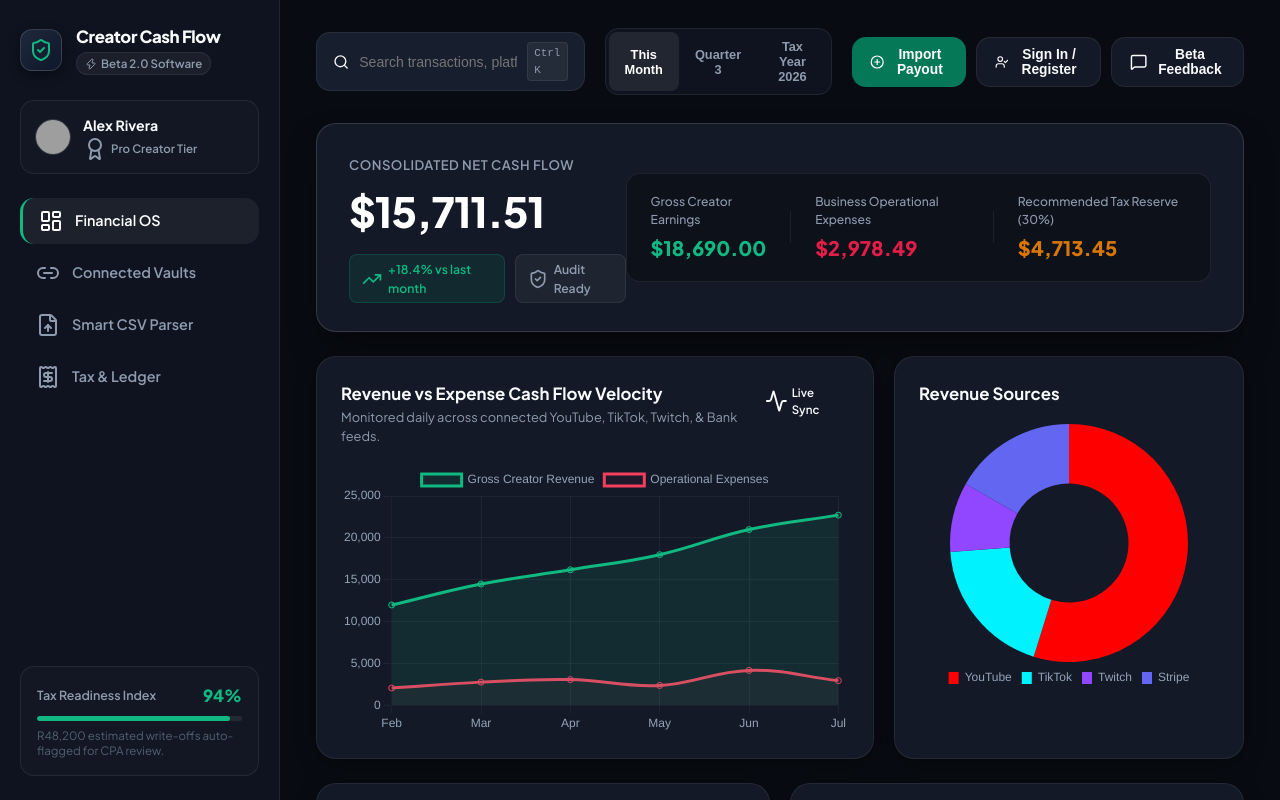
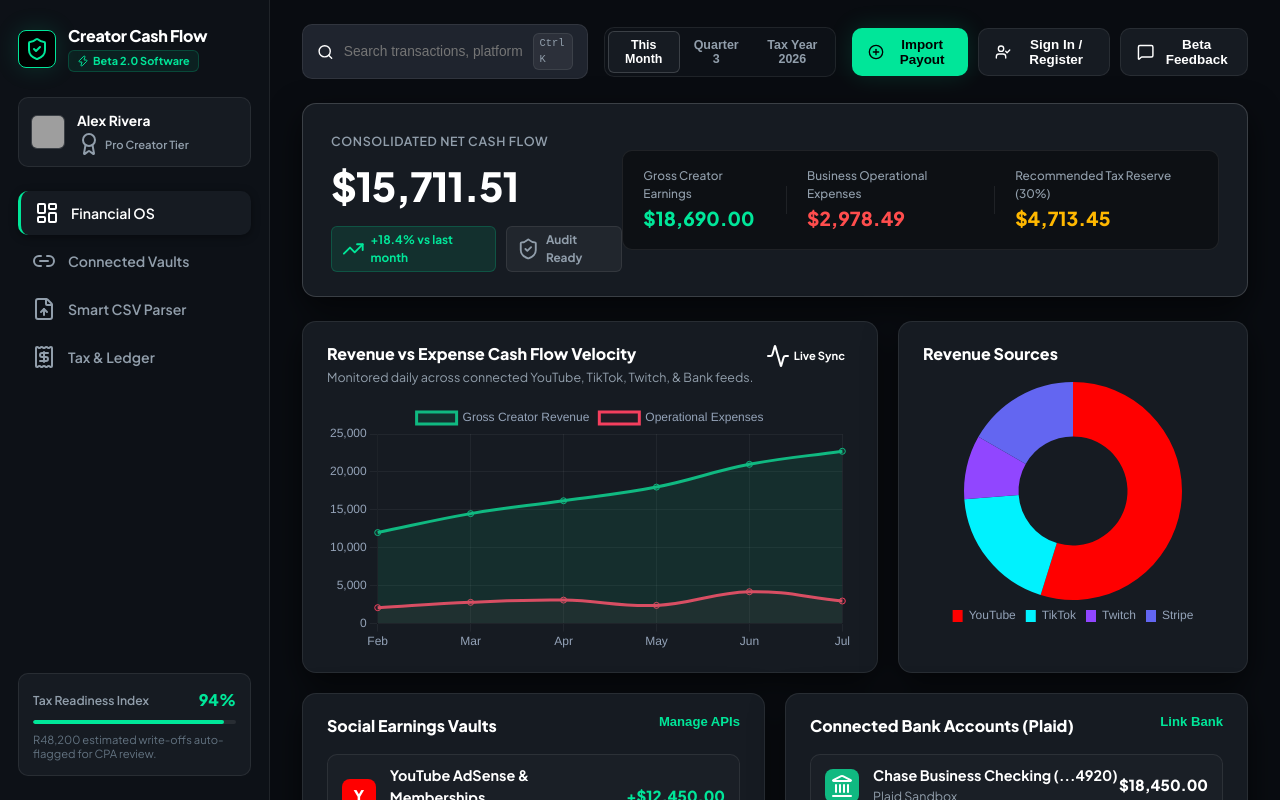
Before and after one commit to reamogetswemolefe0190-cmd/creator-cash-flow, a website: page index.html in a window 1280 px wide. Drawn offline with nearby package versions, Linux system fonts and the light colour scheme; grey boxes are pictures that could not be loaded.

Commit message:
Complete Option C UI overhaul: Ramp.com & Mercury Bank Enterprise FinTech Design System

```diff
--- a/style.css
+++ b/style.css
@@ -1,41 +1,42 @@
 /* ==========================================================================
-   Creator Cash Flow - Executive FinTech Palette (Stripe & Revolut Inspired)
+   Creator Cash Flow - Enterprise FinTech Design System
+   Inspired by Ramp.com & Mercury.com
    ========================================================================== */
 
 :root {
-    /* Executive Color Palette */
-    --bg-app: #080B11;
-    --bg-sidebar: #0E131F;
-    --bg-card: #131926;
-    --bg-card-hover: #192132;
-    --bg-input: #171E2D;
+    /* Ramp & Mercury Enterprise Carbon Palette */
+    --bg-app: #090C11;
+    --bg-sidebar: #0D1117;
+    --bg-card: #161B22;
+    --bg-card-hover: #1C212B;
+    --bg-input: #1F242E;
 
-    --border-color: rgba(255, 255, 255, 0.07);
-    --border-highlight: rgba(255, 255, 255, 0.14);
+    --border-color: rgba(255, 255, 255, 0.08);
+    --border-highlight: rgba(255, 255, 255, 0.16);
 
-    /* Executive Typography Colors */
-    --text-primary: #F8FAFC;
-    --text-secondary: #8E9BAE;
-    --text-dim: #526075;
+    /* Ramp Signature High-Contrast Colors */
+    --text-primary: #FFFFFF;
+    --text-secondary: #919EAB;
+    --text-muted: #637381;
 
-    /* High-Trust Financial Accents */
-    --accent-emerald: #10B981;
-    --accent-emerald-dark: #047857;
-    --accent-emerald-glow: rgba(16, 185, 129, 0.12);
+    /* Ramp Signature Acid Emerald & Financial Accents */
+    --ramp-emerald: #00E699;
+    --ramp-emerald-dark: #00B377;
+    --ramp-emerald-glow: rgba(0, 230, 153, 0.15);
 
-    --accent-slate-blue: #475569;
-    --accent-indigo: #6366F1;
-    --accent-amber: #D97706;
-    --accent-coral: #E11D48;
+    --ramp-coral: #FF4D4D;
+    --ramp-amber: #FFB800;
+    --ramp-indigo: #6366F1;
+    --ramp-blue: #38BDF8;
 
-    /* Software Elevation & Curves */
-    --radius-sm: 8px;
-    --radius-md: 14px;
-    --radius-lg: 20px;
+    /* Ramp Precision Elevation & Radius */
+    --radius-sm: 6px;
+    --radius-md: 10px;
+    --radius-lg: 14px;
     --radius-full: 9999px;
 
-    --shadow-card: 0 16px 36px -12px rgba(0, 0, 0, 0.6);
-    --shadow-soft: 0 4px 20px rgba(0, 0, 0, 0.35);
+    --shadow-card: 0 12px 32px rgba(0, 0, 0, 0.6);
+    --shadow-glow: 0 0 24px var(--ramp-emerald-glow);
 }
 
 * {
@@ -54,7 +55,7 @@ body.software-app {
     -webkit-font-smoothing: antialiased;
 }
 
-/* App Shell Framework */
+/* App Shell Viewport */
 .app-shell {
     display: flex;
     height: 100vh;
@@ -62,14 +63,14 @@ body.software-app {
     overflow: hidden;
 }
 
-/* Executive Sidebar */
+/* Ramp Executive Sidebar */
 .franc-sidebar {
-    width: 280px;
+    width: 270px;
     background-color: var(--bg-sidebar);
     border-right: 1px solid var(--border-color);
     display: flex;
     flex-direction: column;
-    padding: 24px 20px;
+    padding: 24px 18px;
     flex-shrink: 0;
     z-index: 10;
 }
@@ -77,53 +78,53 @@ body.software-app {
 .brand-box {
     display: flex;
     align-items: center;
-    gap: 14px;
+    gap: 12px;
     margin-bottom: 24px;
 }
 
 .brand-logo {
-    width: 42px;
-    height: 42px;
-    background: linear-gradient(135deg, #1E293B, #0F172A);
-    border: 1px solid var(--border-highlight);
-    border-radius: 12px;
+    width: 38px;
+    height: 38px;
+    background: #000000;
+    border: 1px solid var(--ramp-emerald);
+    border-radius: 8px;
     display: flex;
     align-items: center;
     justify-content: center;
-    color: var(--accent-emerald);
+    color: var(--ramp-emerald);
     font-size: 1.2rem;
-    box-shadow: 0 4px 12px rgba(0, 0, 0, 0.4);
+    box-shadow: var(--shadow-glow);
 }
 
 .brand-info h2 {
-    font-size: 1.05rem;
+    font-size: 1rem;
     font-weight: 800;
-    letter-spacing: -0.4px;
+    letter-spacing: -0.3px;
     color: var(--text-primary);
 }
 
 .software-tag {
-    font-size: 0.72rem;
-    font-weight: 600;
-    color: var(--text-secondary);
-    background: rgba(255, 255, 255, 0.05);
+    font-size: 0.68rem;
+    font-weight: 700;
+    color: var(--ramp-emerald);
+    background: rgba(0, 230, 153, 0.08);
     padding: 2px 8px;
-    border-radius: var(--radius-full);
+    border-radius: var(--radius-sm);
     display: inline-flex;
     align-items: center;
     gap: 4px;
-    margin-top: 3px;
-    border: 1px solid var(--border-color);
+    margin-top: 2px;
+    border: 1px solid rgba(0, 230, 153, 0.2);
 }
 
 .icon-tiny { width: 12px; height: 12px; }
 
-/* User Account Pill */
+/* Ramp User Card */
 .account-card {
-    background: rgba(255, 255, 255, 0.02);
+    background: var(--bg-card);
     border: 1px solid var(--border-color);
     border-radius: var(--radius-md);
-    padding: 12px 14px;
+    padding: 10px 12px;
     display: flex;
     align-items: center;
     gap: 12px;
@@ -131,21 +132,21 @@ body.software-app {
 }
 
 .user-avatar {
-    width: 36px;
-    height: 36px;
-    border-radius: 50%;
+    width: 34px;
+    height: 34px;
+    border-radius: 6px;
     object-fit: cover;
-    border: 1.5px solid var(--border-highlight);
+    border: 1px solid var(--border-highlight);
 }
 
 .account-details .name {
-    font-size: 0.88rem;
+    font-size: 0.86rem;
     font-weight: 700;
     color: var(--text-primary);
 }
 
 .tier-badge {
-    font-size: 0.72rem;
+    font-size: 0.7rem;
     color: var(--text-secondary);
     font-weight: 600;
     display: flex;
@@ -155,11 +156,11 @@ body.software-app {
 
 .tier-badge i { width: 12px; height: 12px; }
 
-/* Executive Sidebar Navigation */
+/* Sidebar Navigation */
 .franc-nav {
     display: flex;
     flex-direction: column;
-    gap: 6px;
+    gap: 4px;
     flex: 1;
 }
 
@@ -167,10 +168,10 @@ body.software-app {
     display: flex;
     align-items: center;
     gap: 12px;
-    padding: 11px 16px;
+    padding: 10px 14px;
     color: var(--text-secondary);
     text-decoration: none;
-    font-size: 0.9rem;
+    font-size: 0.88rem;
     font-weight: 600;
     border-radius: var(--radius-md);
     transition: all 0.15s ease;
@@ -179,79 +180,75 @@ body.software-app {
 .franc-nav-item i {
     width: 18px;
     height: 18px;
-    color: var(--text-dim);
-    transition: color 0.15s ease;
+    color: var(--text-muted);
 }
 
 .franc-nav-item:hover {
     color: var(--text-primary);
-    background: rgba(255, 255, 255, 0.03);
-}
-
-.franc-nav-item:hover i {
-    color: var(--text-primary);
+    background: rgba(255, 255, 255, 0.04);
 }
 
 .franc-nav-item.active {
-    color: #FFF;
-    background: rgba(255, 255, 255, 0.06);
-    border-left: 3px solid var(--accent-emerald);
+    color: #FFFFFF;
+    background: var(--bg-card);
+    border-left: 3px solid var(--ramp-emerald);
+    box-shadow: 0 2px 8px rgba(0, 0, 0, 0.4);
 }
 
 .franc-nav-item.active i {
-    color: var(--accent-emerald);
+    color: var(--ramp-emerald);
 }
 
-/* Executive Financial Health Score */
+/* Ramp Health Card Widget */
 .health-card {
-    background: rgba(255, 255, 255, 0.02);
+    background: var(--bg-card);
     border: 1px solid var(--border-color);
     border-radius: var(--radius-md);
-    padding: 16px;
+    padding: 14px;
 }
 
 .health-header {
     display: flex;
     justify-content: space-between;
     align-items: center;
-    font-size: 0.78rem;
+    font-size: 0.76rem;
     color: var(--text-secondary);
     font-weight: 600;
     margin-bottom: 8px;
 }
 
 .health-score {
-    font-size: 1.05rem;
+    font-size: 1rem;
     font-weight: 800;
-    color: var(--accent-emerald);
+    color: var(--ramp-emerald);
 }
 
 .progress-bar-bg {
-    height: 5px;
+    height: 4px;
     background: rgba(255, 255, 255, 0.08);
-    border-radius: 3px;
+    border-radius: 2px;
     overflow: hidden;
     margin-bottom: 8px;
 }
 
 .progress-bar-fill {
     height: 100%;
-    background: var(--accent-emerald);
-    border-radius: 3px;
+    background: var(--ramp-emerald);
+    border-radius: 2px;
 }
 
 .health-sub {
     display: block;
-    font-size: 0.72rem;
-    color: var(--text-dim);
+    font-size: 0.7rem;
+    color: var(--text-muted);
     line-height: 1.3;
 }
 
-/* Main Viewport & Top Bar */
+/* Main Viewport & Ramp Header */
 .software-viewport {
     flex: 1;
     overflow-y: auto;
-    padding: 28px 36px;
+    padding: 24px 32px;
     display: flex;
     flex-direction: column;
 }
@@ -260,8 +257,8 @@ body.software-app {
     display: flex;
     justify-content: space-between;
     align-items: center;
-    margin-bottom: 28px;
-    gap: 20px;
+    margin-bottom: 24px;
+    gap: 16px;
 }
 
 .search-command {
@@ -270,7 +267,7 @@ body.software-app {
     gap: 10px;
     background-color: var(--bg-input);
     border: 1px solid var(--border-color);
-    padding: 9px 16px;
+    padding: 8px 14px;
     border-radius: var(--radius-md);
     width: 360px;
 }
@@ -280,7 +277,7 @@ body.software-app {
     border: none;
     outline: none;
     color: var(--text-primary);
-    font-size: 0.88rem;
+    font-size: 0.86rem;
     width: 100%;
 }
 
@@ -289,11 +286,11 @@ body.software-app {
     border: 1px solid var(--border-color);
     color: var(--text-secondary);
     padding: 2px 6px;
-    border-radius: 4px;
-    font-size: 0.68rem;
+    border-radius: var(--radius-sm);
+    font-size: 0.65rem;
 }
 
-/* Executive Segmented Controls */
+/* Mercury Segmented Control */
 .segmented-control {
     display: flex;
     background-color: var(--bg-sidebar);
@@ -306,17 +303,18 @@ body.software-app {
     background: none;
     border: none;
     color: var(--text-secondary);
-    padding: 7px 16px;
+    padding: 6px 14px;
     border-radius: var(--radius-sm);
-    font-size: 0.8rem;
+    font-size: 0.78rem;
     font-weight: 600;
     cursor: pointer;
     transition: all 0.15s ease;
 }
 
 .seg-btn.active {
-    background-color: rgba(255, 255, 255, 0.08);
-    color: #FFF;
+    background-color: var(--bg-card);
+    color: #FFFFFF;
+    border: 1px solid var(--border-highlight);
 }
 
 .action-buttons { display: flex; gap: 10px; }
@@ -326,22 +324,25 @@ body.software-app {
     display: inline-flex;
     align-items: center;
     gap: 8px;
-    padding: 9px 18px;
+    padding: 8px 16px;
     border-radius: var(--radius-md);
-    font-size: 0.86rem;
-    font-weight: 600;
+    font-size: 0.84rem;
+    font-weight: 700;
     border: none;
     cursor: pointer;
     transition: all 0.15s ease;
 }
 
 .btn-emerald {
-    background-color: var(--accent-emerald-dark);
-    color: #FFF;
+    background-color: var(--ramp-emerald);
+    color: #000000;
+    font-weight: 800;
+    box-shadow: var(--shadow-glow);
 }
 
 .btn-emerald:hover {
-    background-color: var(--accent-emerald);
+    background-color: var(--ramp-emerald-dark);
+    color: #FFFFFF;
 }
 
 .btn-secondary {
@@ -358,22 +359,22 @@ body.software-app {
 .btn-text {
     background: none;
     border: none;
-    color: var(--text-secondary);
-    font-weight: 600;
-    font-size: 0.84rem;
+    color: var(--ramp-emerald);
+    font-weight: 700;
+    font-size: 0.82rem;
     cursor: pointer;
 }
 
-.btn-text:hover { color: var(--text-primary); text-decoration: underline; }
+.btn-text:hover { text-decoration: underline; }
 
-.btn-sm { padding: 6px 14px; font-size: 0.8rem; }
+.btn-sm { padding: 5px 12px; font-size: 0.78rem; }
 
-/* Executive Hero Financial Banner */
+/* Ramp Hero Executive Banner */
 .hero-financial-banner {
     background: var(--bg-card);
     border: 1px solid var(--border-highlight);
     border-radius: var(--radius-lg);
-    padding: 28px 32px;
+    padding: 24px 28px;
     box-shadow: var(--shadow-card);
     margin-bottom: 24px;
     display: flex;
@@ -382,18 +383,18 @@ body.software-app {
 }
 
 .banner-label {
-    font-size: 0.82rem;
+    font-size: 0.78rem;
     color: var(--text-secondary);
     font-weight: 600;
     text-transform: uppercase;
-    letter-spacing: 0.5px;
+    letter-spacing: 0.6px;
 }
 
 .net-amount {
-    font-size: 2.6rem;
+    font-size: 2.5rem;
     font-weight: 800;
     letter-spacing: -0.8px;
-    margin: 4px 0 12px;
+    margin: 4px 0 10px;
     color: #FFFFFF;
 }
 
@@ -403,49 +404,49 @@ body.software-app {
     display: inline-flex;
     align-items: center;
     gap: 6px;
-    padding: 5px 12px;
+    padding: 4px 10px;
     border-radius: var(--radius-sm);
-    font-size: 0.76rem;
-    font-weight: 600;
+    font-size: 0.74rem;
+    font-weight: 700;
 }
 
-.pill-green { background: rgba(16, 185, 129, 0.1); color: var(--accent-emerald); border: 1px solid rgba(16, 185, 129, 0.2); }
+.pill-green { background: rgba(0, 230, 153, 0.1); color: var(--ramp-emerald); border: 1px solid rgba(0, 230, 153, 0.2); }
 .pill-blue { background: rgba(255, 255, 255, 0.05); color: var(--text-secondary); border: 1px solid var(--border-color); }
 
 .banner-metrics {
     display: flex;
     align-items: center;
-    gap: 24px;
-    background: rgba(0, 0, 0, 0.3);
-    padding: 18px 24px;
+    gap: 20px;
+    background: rgba(0, 0, 0, 0.4);
+    padding: 16px 20px;
     border-radius: var(--radius-md);
     border: 1px solid var(--border-color);
 }
 
 .mini-stat { display: flex; flex-direction: column; }
-.stat-label { font-size: 0.76rem; color: var(--text-secondary); font-weight: 500; }
-.stat-value { font-size: 1.25rem; font-weight: 800; margin-top: 4px; }
-.stat-divider { width: 1px; height: 32px; background-color: var(--border-color); }
+.stat-label { font-size: 0.74rem; color: var(--text-secondary); font-weight: 500; }
+.stat-value { font-size: 1.2rem; font-weight: 800; margin-top: 2px; }
+.stat-divider { width: 1px; height: 28px; background-color: var(--border-color); }
 
-/* Executive Cards & Layout */
+/* Mercury Executive Cards */
 .franc-card {
     background: var(--bg-card);
     border: 1px solid var(--border-color);
     border-radius: var(--radius-lg);
-    padding: 24px;
-    box-shadow: var(--shadow-soft);
-    margin-bottom: 24px;
+    padding: 20px 24px;
+    box-shadow: var(--shadow-card);
+    margin-bottom: 20px;
 }
 
 .franc-card-header {
     display: flex;
     justify-content: space-between;
     align-items: flex-start;
-    margin-bottom: 18px;
+    margin-bottom: 16px;
 }
 
-.franc-card-header h3 { font-size: 1.05rem; font-weight: 700; color: var(--text-primary); }
-.card-sub { font-size: 0.8rem; color: var(--text-secondary); margin-top: 2px; }
+.franc-card-header h3 { font-size: 1rem; font-weight: 800; color: #FFFFFF; }
+.card-sub { font-size: 0.78rem; color: var(--text-secondary); margin-top: 2px; }
 
 .grid-2-1 { display: grid; grid-template-columns: 2fr 1fr; gap: 20px; }
 .grid-1-1 { display: grid; grid-template-columns: 1fr 1fr; gap: 20px; }
@@ -453,57 +454,57 @@ body.software-app {
 .flex-2 { flex: 2; }
 .flex-1 { flex: 1; }
 
-.chart-box { position: relative; height: 270px; width: 100%; }
+.chart-box { position: relative; height: 250px; width: 100%; }
 
 /* Lists & Items */
-.franc-list { display: flex; flex-direction: column; gap: 10px; }
+.franc-list { display: flex; flex-direction: column; gap: 8px; }
 
 .franc-list-item {
     display: flex;
     align-items: center;
     justify-content: space-between;
-    padding: 12px 16px;
+    padding: 10px 14px;
     background: rgba(255, 255, 255, 0.02);
     border: 1px solid var(--border-color);
     border-radius: var(--radius-md);
 }
 
 .item-badge {
-    width: 36px;
-    height: 36px;
-    border-radius: 10px;
+    width: 34px;
+    height: 34px;
+    border-radius: 8px;
     display: flex;
     align-items: center;
     justify-content: center;
-    font-weight: 700;
+    font-weight: 800;
     color: #FFF;
 }
 
 /* Vault Cards */
-.section-group { margin-bottom: 32px; }
-.section-title { font-size: 1.15rem; font-weight: 800; margin-bottom: 14px; }
-.franc-cards-grid { display: grid; grid-template-columns: repeat(auto-fill, minmax(270px, 1fr)); gap: 18px; }
+.section-group { margin-bottom: 28px; }
+.section-title { font-size: 1.1rem; font-weight: 800; margin-bottom: 12px; color: #FFFFFF; }
+.franc-cards-grid { display: grid; grid-template-columns: repeat(auto-fill, minmax(260px, 1fr)); gap: 16px; }
 
 .vault-card {
     background: var(--bg-card);
     border: 1px solid var(--border-color);
     border-radius: var(--radius-lg);
-    padding: 20px;
+    padding: 18px;
     display: flex;
     flex-direction: column;
     justify-content: space-between;
 }
 
-.vault-header { display: flex; align-items: center; gap: 12px; margin-bottom: 16px; }
+.vault-header { display: flex; align-items: center; gap: 12px; margin-bottom: 14px; }
 .vault-icon {
-    width: 42px;
-    height: 42px;
-    border-radius: 10px;
+    width: 38px;
+    height: 38px;
+    border-radius: 8px;
     display: flex;
     align-items: center;
     justify-content: center;
     color: #FFF;
-    font-size: 1.1rem;
+    font-size: 1rem;
     font-weight: bold;
 }
 
@@ -511,79 +512,79 @@ body.software-app {
     display: inline-flex;
     align-items: center;
     gap: 6px;
-    font-size: 0.76rem;
+    font-size: 0.74rem;
     font-weight: 600;
-    margin-bottom: 14px;
+    margin-bottom: 12px;
     color: var(--text-secondary);
 }
 
-.status-dot.active { color: var(--accent-emerald); }
+.status-dot.active { color: var(--ramp-emerald); }
 .status-dot.active::before {
     content: '';
     width: 6px;
     height: 6px;
-    background-color: var(--accent-emerald);
+    background-color: var(--ramp-emerald);
     border-radius: 50%;
 }
 
-/* CSV Dropzone */
+/* Dropzone */
 .franc-dropzone {
     border: 1.5px dashed var(--border-color);
     border-radius: var(--radius-lg);
-    padding: 48px 24px;
+    padding: 40px 20px;
     text-align: center;
     background: rgba(255, 255, 255, 0.01);
 }
 
 .drop-circle {
-    width: 56px;
-    height: 56px;
+    width: 48px;
+    height: 48px;
     background: rgba(255, 255, 255, 0.04);
-    color: var(--text-primary);
+    color: var(--ramp-emerald);
     border-radius: 50%;
     display: flex;
     align-items: center;
     justify-content: center;
-    margin: 0 auto 14px;
+    margin: 0 auto 12px;
     border: 1px solid var(--border-color);
 }
 
-.drop-actions { display: flex; justify-content: center; gap: 12px; margin-top: 20px; }
+.drop-actions { display: flex; justify-content: center; gap: 10px; margin-top: 18px; }
 
-/* Table */
+/* Mercury Table */
 .table-container { overflow-x: auto; }
-.franc-table { width: 100%; border-collapse: collapse; font-size: 0.86rem; }
-.franc-table th, .franc-table td { padding: 14px 16px; text-align: left; border-bottom: 1px solid var(--border-color); }
-.franc-table th { color: var(--text-secondary); font-weight: 600; font-size: 0.76rem; text-transform: uppercase; letter-spacing: 0.5px; }
+.franc-table { width: 100%; border-collapse: collapse; font-size: 0.84rem; }
+.franc-table th, .franc-table td { padding: 12px 14px; text-align: left; border-bottom: 1px solid var(--border-color); }
+.franc-table th { color: var(--text-secondary); font-weight: 700; font-size: 0.72rem; text-transform: uppercase; letter-spacing: 0.5px; }
 
 .tag {
     display: inline-flex;
     align-items: center;
     gap: 4px;
-    padding: 3px 8px;
+    padding: 2px 8px;
     border-radius: var(--radius-sm);
-    font-size: 0.72rem;
-    font-weight: 600;
+    font-size: 0.7rem;
+    font-weight: 700;
 }
 
-.tag-income { background: rgba(16, 185, 129, 0.1); color: var(--accent-emerald); }
-.tag-expense { background: rgba(225, 29, 72, 0.1); color: var(--accent-coral); }
-.tag-write-off { background: rgba(217, 119, 6, 0.15); color: var(--accent-amber); }
+.tag-income { background: rgba(0, 230, 153, 0.1); color: var(--ramp-emerald); border: 1px solid rgba(0, 230, 153, 0.2); }
+.tag-expense { background: rgba(255, 77, 77, 0.1); color: var(--ramp-coral); border: 1px solid rgba(255, 77, 77, 0.2); }
+.tag-write-off { background: rgba(255, 184, 0, 0.12); color: var(--ramp-amber); border: 1px solid rgba(255, 184, 0, 0.2); }
 
 .franc-select {
     background: var(--bg-input);
     color: var(--text-primary);
     border: 1px solid var(--border-color);
-    padding: 7px 14px;
+    padding: 6px 12px;
     border-radius: var(--radius-md);
-    font-size: 0.82rem;
+    font-size: 0.8rem;
     outline: none;
 }
 
 .text-right { text-align: right !important; }
-.text-emerald { color: var(--accent-emerald) !important; }
-.text-coral { color: var(--accent-coral) !important; }
-.text-amber { color: var(--accent-amber) !important; }
+.text-emerald { color: var(--ramp-emerald) !important; }
+.text-coral { color: var(--ramp-coral) !important; }
+.text-amber { color: var(--ramp-amber) !important; }
 .cursor-pointer { cursor: pointer; }
 .hidden { display: none !important; }
 
@@ -609,33 +610,33 @@ body.software-app {
     border: 1px solid var(--border-highlight);
     border-radius: var(--radius-lg);
     width: 90%;
-    max-width: 460px;
-    padding: 24px;
+    max-width: 440px;
+    padding: 22px;
     box-shadow: var(--shadow-card);
 }
 
-.modal-header { display: flex; justify-content: space-between; align-items: center; margin-bottom: 18px; }
+.modal-header { display: flex; justify-content: space-between; align-items: center; margin-bottom: 16px; }
 .modal-close { background: none; border: none; color: var(--text-secondary); cursor: pointer; }
 
-.form-group { margin-bottom: 14px; }
-.form-group label { display: block; font-size: 0.8rem; color: var(--text-secondary); margin-bottom: 6px; font-weight: 500; }
+.form-group { margin-bottom: 12px; }
+.form-group label { display: block; font-size: 0.78rem; color: var(--text-secondary); margin-bottom: 4px; font-weight: 600; }
 .form-input {
     width: 100%;
     background: var(--bg-input);
     border: 1px solid var(--border-color);
     border-radius: var(--radius-md);
-    padding: 9px 14px;
+    padding: 8px 12px;
     color: var(--text-primary);
-    font-size: 0.88rem;
+    font-size: 0.86rem;
     outline: none;
 }
 
-.form-input:focus { border-color: var(--border-highlight); }
+.form-input:focus { border-color: var(--ramp-emerald); }
 
 @media (max-width: 1024px) {
     .app-shell { flex-direction: column; overflow-y: auto; }
     .franc-sidebar { width: 100%; height: auto; }
-    .software-viewport { padding: 20px; overflow-y: visible; }
+    .software-viewport { padding: 18px; overflow-y: visible; }
     .grid-2-1, .grid-1-1, .hero-financial-banner { grid-template-columns: 1fr; flex-direction: column; }
     .banner-metrics { flex-direction: column; width: 100%; }
     .stat-divider { width: 100%; height: 1px; }
```
